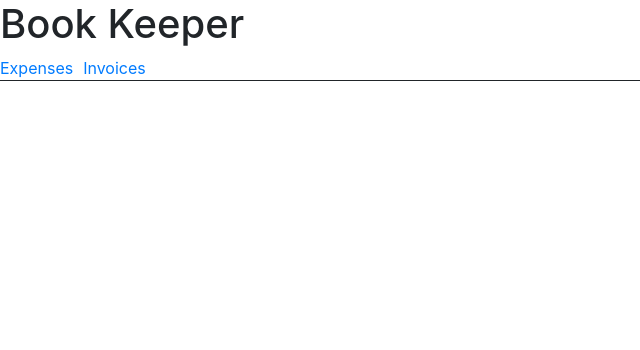
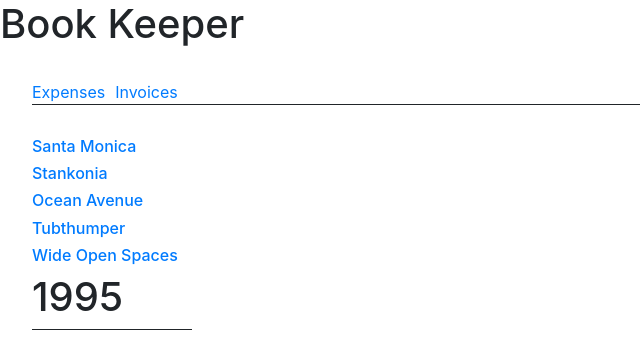
Before and after one commit to bilalkumrani/reactPractice, a React (Create React App) app in the folder demo/: page /invoices/1995 in a window 1280 px wide. Shown: the top 350 px of the page, without its empty margins (0-640 px from the left). Built offline with nearby package versions, Linux system fonts and the light colour scheme.

Commit message:
add subroute

```diff
--- a/demo/src/App.js
+++ b/demo/src/App.js
@@ -5,7 +5,7 @@
     <>
       <h1>Book Keeper</h1>
 
-      <nav style={{ borderBottom: "1px solid" }}>
+      <nav style={{ borderBottom: "1px solid", margin: "2rem" }}>
         <NavLink style={{ marginRight: "10px" }} to="/expenses">
           Expenses
         </NavLink>
--- /dev/null
+++ b/demo/src/components/Details.js
@@ -0,0 +1,13 @@
+import React from "react";
+import { useParams } from "react-router-dom";
+
+const Details = () => {
+  const { id } = useParams();
+  return (
+    <div>
+      <h1>{id}</h1>
+    </div>
+  );
+};
+
+export default Details;
--- a/demo/src/components/Invoices.js
+++ b/demo/src/components/Invoices.js
@@ -1,9 +1,18 @@
 import React from "react";
-
+import { getInvoices } from "../data";
+import { NavLink, Outlet } from "react-router-dom";
 const Invoices = () => {
   return (
-    <div>
-      <h1>Invoices</h1>
+    <div style={{ margin: "2rem", borderBottom: "1px solid", width: "10rem" }}>
+      {getInvoices().map((invoice) => {
+        return (
+          <NavLink to={`${invoice.number}`}>
+            {" "}
+            <h6>{invoice.name}</h6>{" "}
+          </NavLink>
+        );
+      })}
+      <Outlet />
     </div>
   );
 };
--- a/demo/src/index.js
+++ b/demo/src/index.js
@@ -6,14 +6,16 @@
 import { BrowserRouter, Routes, Route } from "react-router-dom";
 import Expenses from "./components/Expenses";
 import Invoices from "./components/Invoices";
-
+import Details from "./components/Details";
 ReactDOM.render(
   <BrowserRouter>
     <App />
     <Routes>
       <Route index element={<Invoices />} />
       <Route path="/expenses" element={<Expenses />} />
-      <Route path="/invoices" element={<Invoices />} />
+      <Route path="/invoices" element={<Invoices />}>
+        <Route path=":id" element={<Details />} />
+      </Route>
     </Routes>
   </BrowserRouter>,
 
```
